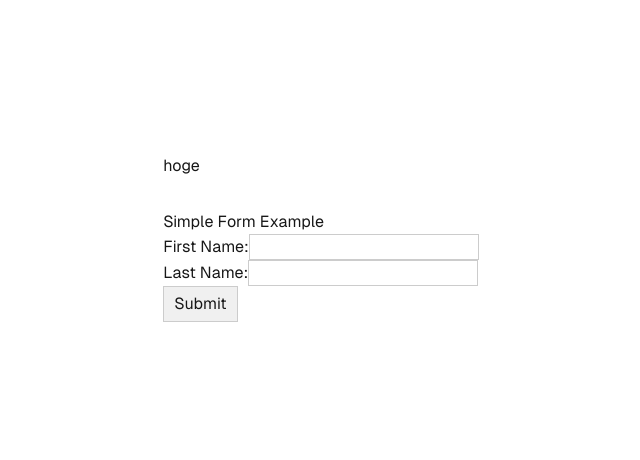
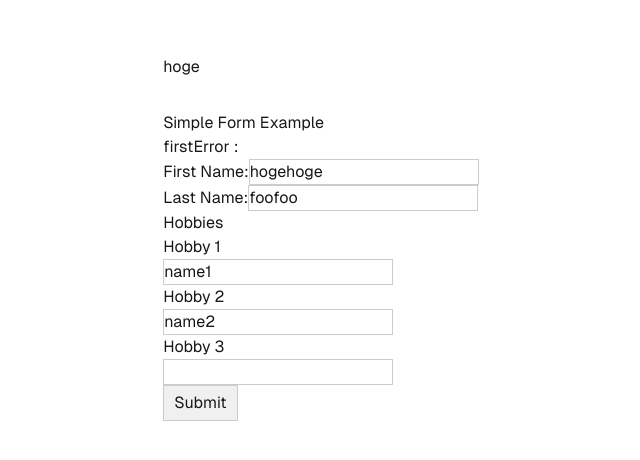
Before and after one commit to shooist/study-nextjs-pages-router, a Next.js app: page / in a window 1280 px wide. Shown: the part 162-622 px from the top of the page, without its empty margins (319-959 px from the left). Built offline with nearby package versions, Linux system fonts and the light colour scheme.

Commit message:
valibotでarrayの全体エラー出力のサンプル

```diff
--- /dev/null
+++ b/src/components/TanStackSampleValibotArray.tsx
@@ -0,0 +1,299 @@
+import { ComponentType, PropsWithChildren, useEffect, useState } from "react";
+import { createFormHookContexts, useStore } from "@tanstack/react-form";
+import type {
+  AnyFieldApi,
+  FieldComponent,
+  FormAsyncValidateOrFn,
+  FormValidateOrFn,
+  ReactFormExtendedApi,
+} from "@tanstack/react-form";
+import * as v from "valibot";
+import { useAppForm } from "@/libs/tanStackForm/form";
+
+const { fieldContext, useFieldContext, formContext, useFormContext } =
+  createFormHookContexts();
+
+const fieldComponents = {};
+
+const formComponents = {};
+
+type AppFieldExtendedReactFormApi<
+  TFormData,
+  TOnMount extends undefined | FormValidateOrFn<TFormData>,
+  TOnChange extends undefined | FormValidateOrFn<TFormData>,
+  TOnChangeAsync extends undefined | FormAsyncValidateOrFn<TFormData>,
+  TOnBlur extends undefined | FormValidateOrFn<TFormData>,
+  TOnBlurAsync extends undefined | FormAsyncValidateOrFn<TFormData>,
+  TOnSubmit extends undefined | FormValidateOrFn<TFormData>,
+  TOnSubmitAsync extends undefined | FormAsyncValidateOrFn<TFormData>,
+  TOnServer extends undefined | FormAsyncValidateOrFn<TFormData>,
+  TSubmitMeta,
+  TFieldComponents extends Record<string, ComponentType<any>>,
+  TFormComponents extends Record<string, ComponentType<any>>
+> = ReactFormExtendedApi<
+  TFormData,
+  TOnMount,
+  TOnChange,
+  TOnChangeAsync,
+  TOnBlur,
+  TOnBlurAsync,
+  TOnSubmit,
+  TOnSubmitAsync,
+  TOnServer,
+  TSubmitMeta
+> &
+  NoInfer<TFormComponents> & {
+    AppField: FieldComponent<
+      TFormData,
+      TOnMount,
+      TOnChange,
+      TOnChangeAsync,
+      TOnBlur,
+      TOnBlurAsync,
+      TOnSubmit,
+      TOnSubmitAsync,
+      TOnServer,
+      TSubmitMeta,
+      NoInfer<TFieldComponents>
+    >;
+    AppForm: React.ComponentType<React.PropsWithChildren>;
+  };
+
+export type AppFormType<TFormData> = AppFieldExtendedReactFormApi<
+  TFormData,
+  FormValidateOrFn<TFormData> | undefined,
+  FormValidateOrFn<TFormData> | undefined,
+  FormAsyncValidateOrFn<TFormData> | undefined,
+  FormValidateOrFn<TFormData> | undefined,
+  FormAsyncValidateOrFn<TFormData> | undefined,
+  FormValidateOrFn<TFormData> | undefined,
+  FormAsyncValidateOrFn<TFormData> | undefined,
+  FormAsyncValidateOrFn<TFormData> | undefined,
+  unknown,
+  // typeof fieldComponents,
+  {
+    readonly TextField: ({ label }: { label: string }) => JSX.Element;
+  },
+  typeof formComponents
+>;
+
+const FirstNameSchema = v.pipe(
+  v.string(),
+  v.nonEmpty("First name is required"),
+  v.minLength(3, "First name must be at least 3 characters")
+);
+
+const HobbySchema = v.pipe(
+  v.string(),
+  v.nonEmpty("Hobby name is required"),
+  v.minLength(3, "Hobby name must be at least 3 characters")
+);
+
+function FieldInfo({ field, label }: { field: AnyFieldApi; label?: string }) {
+  const fieldErrors = field.state.meta.errors;
+  console.log("fieldErrors", label, fieldErrors);
+  return (
+    <>
+      {field.state.meta.isTouched && field.state.meta.errors.length
+        ? field.state.meta.errors.map((error, index) => (
+            <div className="text-red-500 font-bold" key={index}>
+              {error.message}
+            </div>
+          ))
+        : null}
+      {field.state.meta.isValidating ? "Validating..." : null}
+    </>
+  );
+}
+
+export default function TanStackSampleValibotArray() {
+  const form = useAppForm({
+    defaultValues: {
+      firstName: "hogehoge",
+      lastName: "foofoo",
+      hobbies: ["name1", "name2", ""],
+    },
+    onSubmit: async ({ value }) => {
+      // Do something with form data
+      console.log("!!onSubmit", { value });
+    },
+  });
+
+  const firstError = useArrayFirstError(form, "hobbies");
+  console.log("firstError", firstError);
+
+  return (
+    <div>
+      <h1>Simple Form Example</h1>
+      <div className="">firstError : {firstError}</div>
+      <form
+        onSubmit={(e) => {
+          e.preventDefault();
+          e.stopPropagation();
+          form.handleSubmit();
+        }}
+      >
+        <div>
+          {/* A type-safe field component*/}
+          <form.Field
+            name="firstName"
+            validators={{
+              onSubmit: FirstNameSchema,
+            }}
+          >
+            {(field) => (
+              <>
+                <label htmlFor={field.name}>First Name:</label>
+                <input
+                  id={field.name}
+                  name={field.name}
+                  value={field.state.value}
+                  onBlur={field.handleBlur}
+                  onChange={(e) => field.handleChange(e.target.value)}
+                />
+                <FieldInfo field={field} />
+              </>
+            )}
+          </form.Field>
+        </div>
+        <div>
+          <form.Field name="lastName">
+            {(field) => (
+              <>
+                <label htmlFor={field.name}>Last Name:</label>
+                <input
+                  id={field.name}
+                  name={field.name}
+                  value={field.state.value}
+                  onBlur={field.handleBlur}
+                  onChange={(e) => field.handleChange(e.target.value)}
+                />
+                <FieldInfo field={field} />
+              </>
+            )}
+          </form.Field>
+        </div>
+        <div className="">
+          <form.Field
+            name="hobbies"
+            mode="array"
+            // validators={{
+            //   onSubmit: HobbiesSchema,
+            // }}
+          >
+            {(arrayField) => (
+              <div>
+                <h2>Hobbies</h2>
+                <div className="">
+                  {arrayField.state.value.map((_, i) => (
+                    <div key={i}>
+                      <h3>Hobby {i + 1}</h3>
+                      <form.Field
+                        name={`hobbies[${i}]`}
+                        validators={{
+                          onSubmit: HobbySchema,
+                        }}
+                      >
+                        {(field) => (
+                          <>
+                            <input
+                              id={`hobby-${i}`}
+                              value={field.state.value}
+                              onBlur={field.handleBlur}
+                              onChange={(e) =>
+                                field.handleChange(e.target.value)
+                              }
+                            />
+                            <FieldInfo field={field} label="hobby" />
+                          </>
+                        )}
+                      </form.Field>
+                    </div>
+                  ))}
+                </div>
+                {/* <FieldInfo field={arrayField} label="hobbies" /> */}
+              </div>
+            )}
+          </form.Field>
+        </div>
+        <form.Subscribe
+          selector={(state) => [state.canSubmit, state.isSubmitting]}
+        >
+          {([canSubmit, isSubmitting]) => (
+            <button type="submit" disabled={!canSubmit}>
+              {isSubmitting ? "..." : "Submit"}
+            </button>
+          )}
+        </form.Subscribe>
+      </form>
+    </div>
+  );
+}
+
+interface FieldMetaType {
+  isValidating: boolean;
+  isTouched: boolean;
+  isBlurred: boolean;
+  isDirty: boolean;
+  isPristine: boolean;
+  errors: ValidationError[];
+  errorMap: Record<string, ValidationError[]>;
+}
+
+interface ValidationError {
+  kind: string;
+  type: string;
+  input: string;
+  expected: string;
+  received: string;
+  message: string;
+  requirement?: number;
+}
+
+function useArrayFirstError<TFormValues>(
+  form: AppFormType<TFormValues>,
+  arrayFieldName: string
+) {
+  console.log("useArrayFirstError", arrayFieldName);
+
+  const [firstError, setFirstError] = useState<string | null>(null);
+
+  // useStoreを使用してフォームの状態を監視
+  const fieldMeta = useStore(
+    form.store,
+    (state) => state.fieldMeta as Record<string, FieldMetaType>
+  );
+  console.log("fieldMeta", fieldMeta);
+
+  useEffect(() => {
+    // fieldMetaが変更されたときに実行
+    if (fieldMeta) {
+      // 配列フィールドの子要素を検索
+      const arrayFieldEntries = Object.entries(fieldMeta).filter(
+        ([key]) => key.startsWith(`${arrayFieldName}[`) && key.endsWith("]")
+      );
+
+      // 各フィールドのエラーを確認
+      for (const [key, meta] of arrayFieldEntries) {
+        // errorsプロパティが配列で、要素があるか確認
+        if (
+          meta.errors &&
+          Array.isArray(meta.errors) &&
+          meta.errors.length > 0
+        ) {
+          // 最初のエラーオブジェクトからメッセージを取得
+          const firstErrorObj = meta.errors[0] as ValidationError;
+          if (firstErrorObj && firstErrorObj.message) {
+            setFirstError(firstErrorObj.message);
+            return; // 最初のエラーが見つかったら終了
+          }
+        }
+      }
+
+      // エラーが見つからなかった場合はnullに設定
+      setFirstError(null);
+    }
+  }, [fieldMeta, arrayFieldName]);
+
+  return firstError;
+}
--- a/src/pages/index.tsx
+++ b/src/pages/index.tsx
@@ -1,6 +1,7 @@
 import App250417 from "@/components/250417";
 import TanStackSample from "@/components/TanStackSample";
 import TanStackSampleValibot from "@/components/TanStackSampleValibot";
+import TanStackSampleValibotArray from "@/components/TanStackSampleValibotArray";
 // import { PeoplePage } from "@/components/People/People";
 // import TanStackSplitSample from "@/components/TanStackSplitSample";
 import localFont from "next/font/local";
@@ -25,7 +26,8 @@ export default function Home() {
       <main className="flex flex-col gap-8 row-start-2 items-center sm:items-start">
         <div className="">hoge</div>
         {/* <TanStackSample /> */}
-        <TanStackSampleValibot />
+        {/* <TanStackSampleValibot /> */}
+        <TanStackSampleValibotArray />
         {/* <TanStackSplitSample /> */}
         {/* <Suspense fallback={<p>Loading...</p>}>
           <PeoplePage />
```
